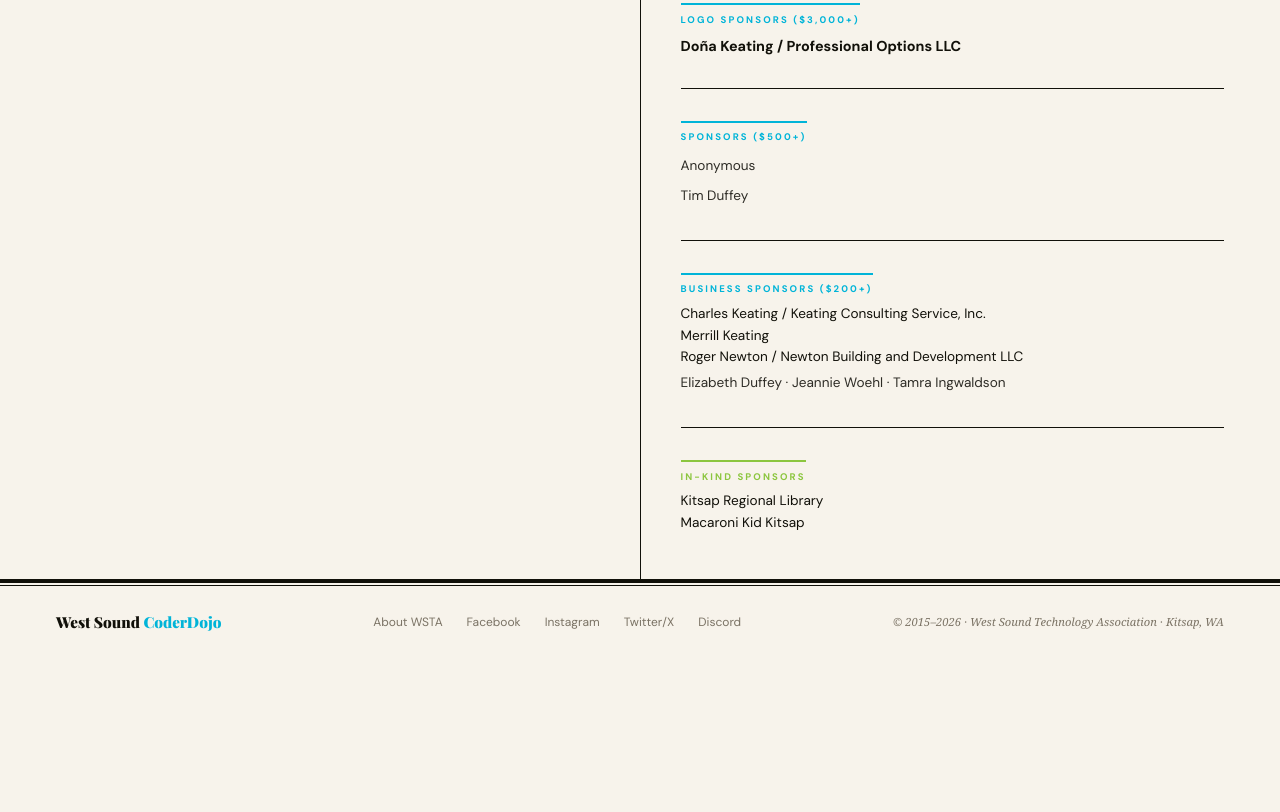
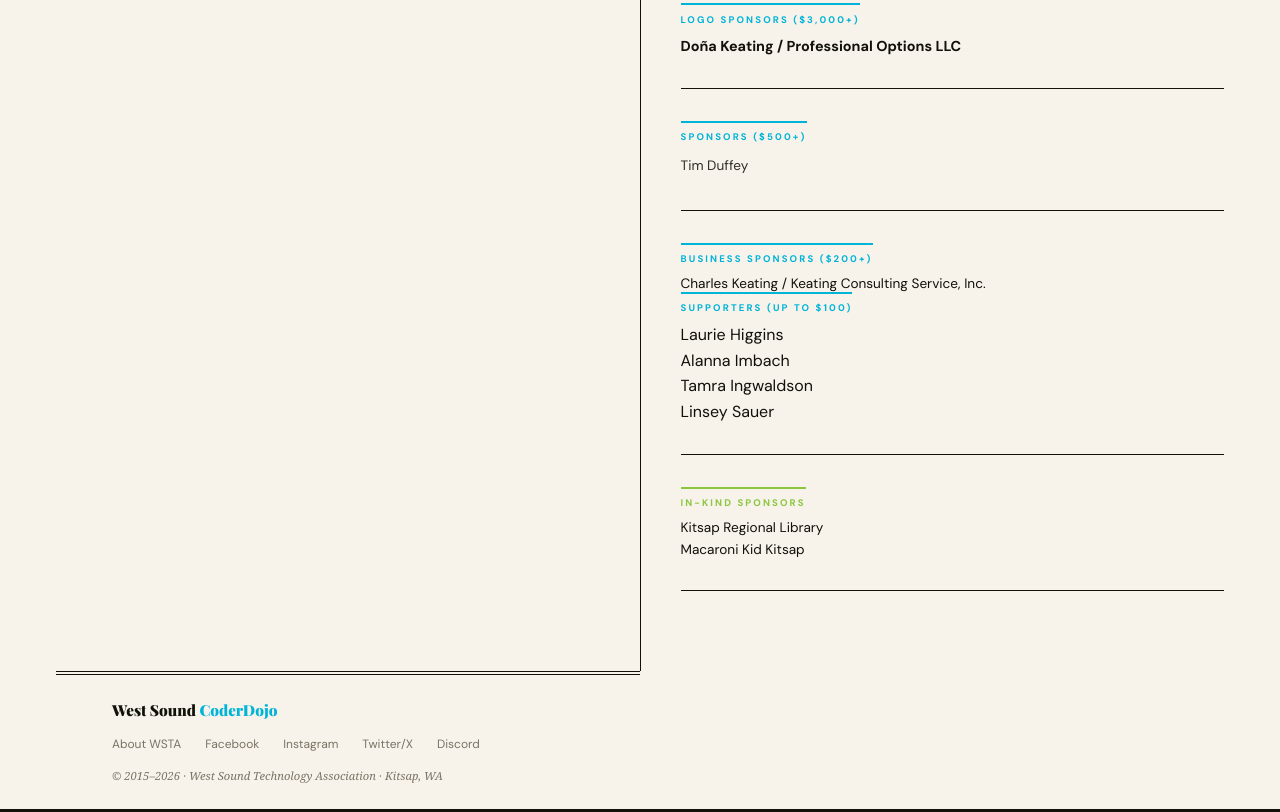
Before and after one commit to kcsco/wscd-site, a plain HTML site: page supporters.html in a window 1280 px wide. Shown: the part 998-1810 px from the top of the page. Before the commit the page ends 1655 px from the top, so only its background shows below. Drawn offline with nearby package versions, Linux system fonts and the light colour scheme; a web font is replaced by a local one.

Commit message:
Update supporters.html

```diff
--- a/supporters.html
+++ b/supporters.html
@@ -264,14 +264,22 @@
     </div>
     <div style="margin-bottom:2rem;padding-bottom:2rem;border-bottom:1px solid var(--ink);">
       <span class="kicker sm reveal">Sponsors ($500+)</span>
-      <div class="reveal d1" style="display:flex;flex-direction:column;gap:.3rem;"><span class="body-text" style="font-size:.85rem;">Anonymous</span><span class="body-text" style="font-size:.85rem;">Tim Duffey</span></div>
+      <div class="reveal d1" style="display:flex;flex-direction:column;gap:.3rem;"><span class="body-text" style="font-size:.85rem;">Tim Duffey</span></div>
     </div>
     <div style="margin-bottom:2rem;padding-bottom:2rem;border-bottom:1px solid var(--ink);">
       <span class="kicker sm reveal">Business Sponsors ($200+)</span>
       <div class="reveal d1" style="display:flex;flex-direction:column;gap:.3rem;">
-        <a href="http://www.kcsco.com" target="_blank" style="font-size:.85rem;color:var(--ink);text-decoration:none;" onmouseover="this.style.color='var(--cyan)'" onmouseout="this.style.color='var(--ink)'">Charles Keating / Keating Consulting Service, Inc.</a><a href="http://www.merrillkeating.com" target="_blank" style="font-size:.85rem;color:var(--ink);text-decoration:none;" onmouseover="this.style.color='var(--cyan)'" onmouseout="this.style.color='var(--ink)'">Merrill Keating</a><a href="https://www.newtonbd.com/" target="_blank" style="font-size:.85rem;color:var(--ink);text-decoration:none;" onmouseover="this.style.color='var(--cyan)'" onmouseout="this.style.color='var(--ink)'">Roger Newton / Newton Building and Development LLC</a>
-        <span class="body-text" style="font-size:.85rem;">Elizabeth Duffey &middot; Jeannie Woehl &middot; Tamra Ingwaldson</span>
+        <a href="http://www.kcsco.com" target="_blank" style="font-size:.85rem;color:var(--ink);text-decoration:none;" onmouseover="this.style.color='var(--cyan)'" onmouseout="this.style.color='var(--ink)'">Charles Keating / Keating Consulting Service, Inc.</a>
+              </div>
+   <div style="margin-bottom:2rem;padding-bottom:2rem;border-bottom:1px solid var(--ink);">
+      <span class="kicker sm reveal">Supporters (Up to $100)</span>
+      <div class="reveal d1" style="display:flex;flex-direction:column;gap:.3rem;">
+        <p>Laurie Higgins</p>
+        <p>Alanna Imbach</p>
+        <p>Tamra Ingwaldson</p>
+        <p>Linsey Sauer</p>
       </div>
+
     </div>
     <div>
       <span class="kicker sm lm reveal">In-Kind Sponsors</span>
```
